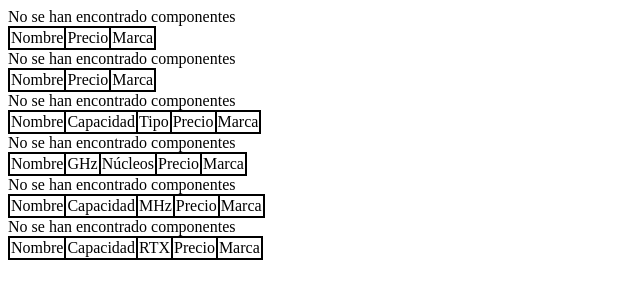
After one commit to FNAFoxy2000/practicaUT6, a PHP site: page /listadoComponentes.php in a window 1280 px wide. The commit adds this page. Shown: the top 300 px of the page, without its empty margins (0-640 px from the left). Run offline with PHP 8.4, Linux system fonts and the light colour scheme; the visitor is signed in with stand-in values (Sample User, id 1); data that the repository does not hold is empty.

Commit message:
Listado Comps

```diff
--- a/BD.php
+++ b/BD.php
@@ -323,4 +323,26 @@ class BD
         }
     }
 
+    public static function borrarComponente($nombre_tabla, $id,$tipo_componente): bool
+    {
+        try {
+            //Consulta con un param
+            $sql = "DELETE FROM $nombre_tabla WHERE $tipo_componente = :usuario_nombre";
+            $conn = self::Conectar();
+            $stmt = $conn->prepare($sql);
+            $stmt->bindParam(':usuario_nombre', $usuario);
+            $stmt->execute();
+            $lineas = $stmt->rowCount();
+            //Recuperar los datos
+            if ($lineas) {
+                return true;
+            } else {
+                throw new PDOException("No se encontró ningún usuario");
+            }
+        } catch (PDOException $e) {
+            throw new Exception("Error al borrar usuario: " . $e->getMessage());
+        } finally {
+            self::CerrarConexion();
+        }
+    }
 }
--- /dev/null
+++ b/listadoComponentes.php
@@ -0,0 +1,158 @@
+<?php
+session_start();
+require_once "BD.php";
+?>
+<!DOCTYPE html>
+<html lang="es">
+
+<head>
+    <meta charset="UTF-8">
+    <meta name="viewport" content="width=device-width, initial-scale=1.0">
+    <title>Document</title>
+    <style>
+        table {
+            border-collapse: collapse;
+        }
+
+        td {
+            border: 2px solid black;
+        }
+    </style>
+</head>
+
+<body>
+    <?php
+    $usuario = $_SESSION["usuario"];
+    $nombre_tabla = "placa_base";
+    $componentes = BD::getTablaComponente($nombre_tabla);
+    ?>
+    <table>
+        <thead>
+            <td>Nombre</td>
+            <td>Precio</td>
+            <td>Marca</td>
+        </thead>
+        <?php foreach ($componentes as $c): ?>
+            <tr>
+                <td><?= $c["placa_nombre"] ?></td>
+                <td><?= $c["placa_precio"] ?> €</td>
+                <td></td>
+                <td><a href="pagOrdenador.php?nombre_tabla=<?php $nombre_tabla ?>&componente_id=<?= $c[$nombre_tabla."_id"] ?>&tipo_componente=placa_id">Eliminar</td>
+            </tr>
+        <?php endforeach; ?>
+    </table>
+    <?php
+    $nombre_tabla = "caja";
+    $componentes = BD::getTablaComponente($nombre_tabla);
+    ?>
+    <table>
+        <thead>
+            <td>Nombre</td>
+            <td>Precio</td>
+            <td>Marca</td>
+        </thead>
+        <?php foreach ($componentes as $c): ?>
+            <tr>
+                <td><?= $c["caja_nombre"] ?></td>
+                <td><?= $c["caja_precio"] ?> €</td>
+                <td></td>
+                <td><a href="listadoComponentes.php?nombre_tabla=<?= $nombre_tabla?>&caja_id=<?php $c["caja_id"]?>">Eliminar</td>
+            </tr>
+        <?php endforeach; ?>
+    </table>
+    <?php
+    $nombre_tabla = "disco_duro";
+    $componentes = BD::getTablaComponente($nombre_tabla);
+    ?>
+    <table>
+        <thead>
+            <td>Nombre</td>
+            <td>Capacidad</td>
+            <td>Tipo</td>
+            <td>Precio</td>
+            <td>Marca</td>
+        </thead>
+        <?php foreach ($componentes as $c): ?>
+            <tr>
+                <td><?= $c["discoDuro_nombre"] ?></td>
+                <td><?= $c["capacidad"] ?></td>
+                <td><?= $c["tipo"] ?></td>
+                <td><?= $c["discoDuro_precio"] ?> €</td>
+                <td></td>
+                <td><a href="listadoUsuarios.php?usuario_nombre=<?= $u["usuario_nombre"] ?>">Eliminar</td>
+            </tr>
+        <?php endforeach; ?>
+    </table>
+    <?php
+    $nombre_tabla = "procesador";
+    $componentes = BD::getTablaComponente($nombre_tabla);
+    ?>
+    <table>
+        <thead>
+            <td>Nombre</td>
+            <td>GHz</td>
+            <td>Núcleos</td>
+            <td>Precio</td>
+            <td>Marca</td>
+        </thead>
+        <?php foreach ($componentes as $c): ?>
+            <tr>
+                <td><?= $c["proc_nombre"] ?></td>
+                <td><?= $c["gHz"] ?></td>
+                <td><?= $c["nucleos"] ?></td>
+                <td><?= $c["proc_precio"] ?> €</td>
+                <td></td>
+
+                <td><a href="listadoUsuarios.php?usuario_nombre=<?= $u["usuario_nombre"] ?>">Eliminar</td>
+            </tr>
+        <?php endforeach; ?>
+    </table>
+    <?php
+    $nombre_tabla = "ram";
+    $componentes = BD::getTablaComponente($nombre_tabla);
+    ?>
+    <table>
+        <thead>
+            <td>Nombre</td>
+            <td>Capacidad</td>
+            <td>MHz</td>
+            <td>Precio</td>
+            <td>Marca</td>
+        </thead>
+        <?php foreach ($componentes as $c): ?>
+            <tr>
+                <td><?= $c["ram_nombre"] ?></td>
+                <td><?= $c["ram_gb"] ?></td>
+                <td><?= $c["ram_mhz"] ?></td>
+                <td><?= $c["ram_precio"] ?> €</td>
+                <td></td>
+
+                <td><a href="listadoUsuarios.php?usuario_nombre=<?= $u["usuario_nombre"] ?>">Eliminar</td>
+            </tr>
+        <?php endforeach; ?>
+    </table>
+    <?php
+    $nombre_tabla = "tarjeta_grafica";
+    $componentes = BD::getTablaComponente($nombre_tabla);
+    ?>
+    <table>
+        <thead>
+            <td>Nombre</td>
+            <td>Capacidad</td>
+            <td>RTX</td>
+            <td>Precio</td>
+            <td>Marca</td>
+        </thead>
+        <?php foreach ($componentes as $c): ?>
+            <tr>
+                <td><?= $c["grafica_nombre"] ?></td>
+                <td><?= $c["grafica_Gb"] ?></td>
+                <td><?= $c["rtx"] ? "Si" : "No" ?></td>
+                <td><?= $c["grafica_precio"] ?> €</td>
+                <td></td>
+
+                <td><a href="pagOrdenador.php?grafica_nombre=<?= $c["grafica_nombre"] ?>">Eliminar</td>
+            </tr>
+        <?php endforeach; ?>
+    </table>
+</body>
--- a/seleccionarComponente.php
+++ b/seleccionarComponente.php
@@ -106,7 +106,7 @@
                         <td><?= $c["proc_nombre"] ?></td>
                         <td><?= $c["gHz"] ?></td>
                         <td><?= $c["nucleos"] ?></td>
-                        <td><?= $c["procesador_precio"] ?> €</td>
+                        <td><?= $c["proc_precio"] ?> €</td>
                         <td></td>
 
                         <td><a href="listadoUsuarios.php?usuario_nombre=<?= $u["usuario_nombre"] ?>">Eliminar</td>
```
